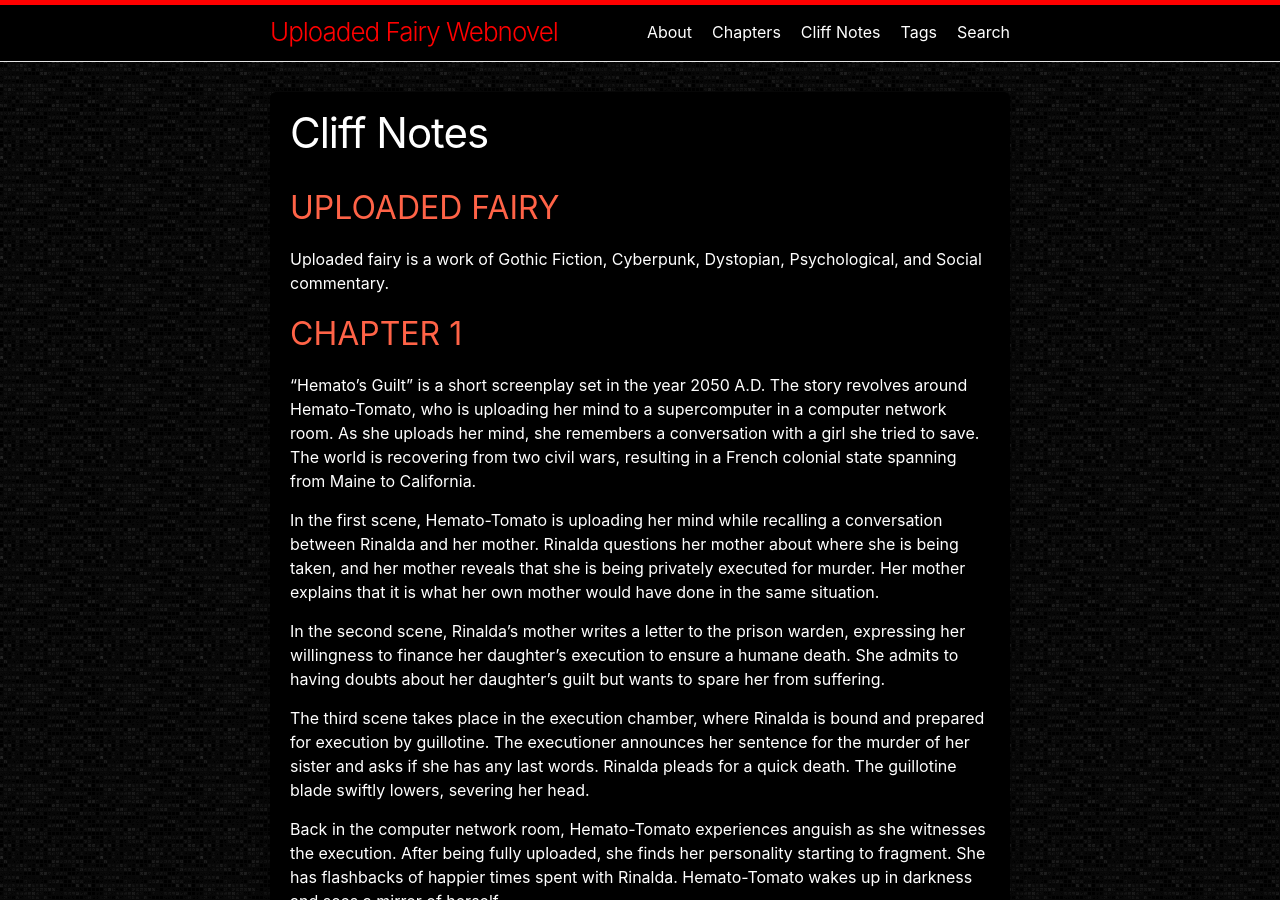
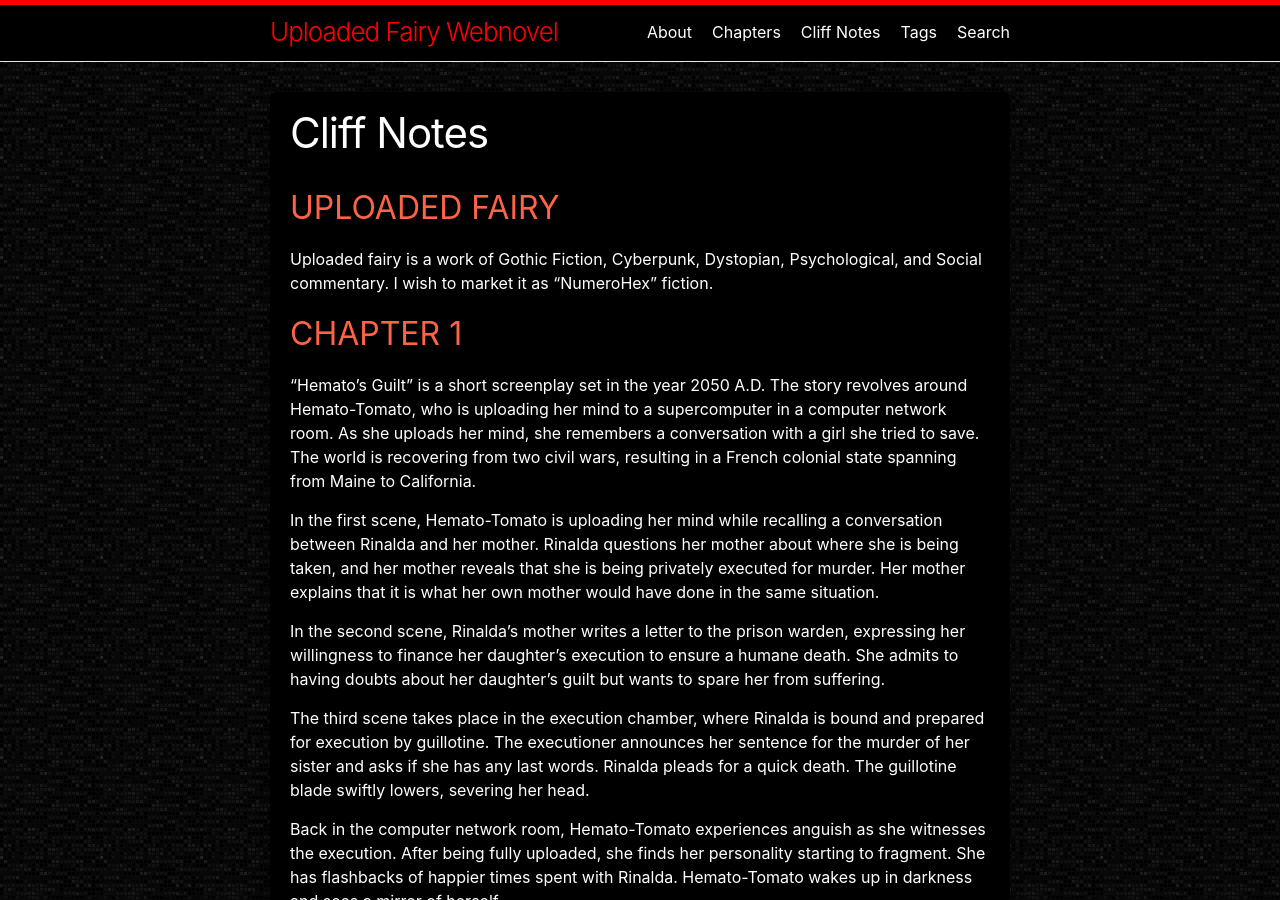
Before and after one commit to LWFlouisa/UploadedFairyOELN, a Jekyll site: the page built from cliffnotes.md, in a window 1280 px wide and 900 px high. Built offline with Jekyll 4.4.1, drawn with Linux system fonts in a browser that asks for light colours.

Commit message:
Update cliffnotes.md

```diff
--- a/cliffnotes.md
+++ b/cliffnotes.md
@@ -3,7 +3,7 @@ layout: page
 title: "Cliff Notes"
 ---
 ## UPLOADED FAIRY
-Uploaded fairy is a work of Gothic Fiction, Cyberpunk, Dystopian, Psychological, and Social commentary.
+Uploaded fairy is a work of Gothic Fiction, Cyberpunk, Dystopian, Psychological, and Social commentary. I wish to market it as "NumeroHex" fiction.
 
 ## CHAPTER 1
 
```
